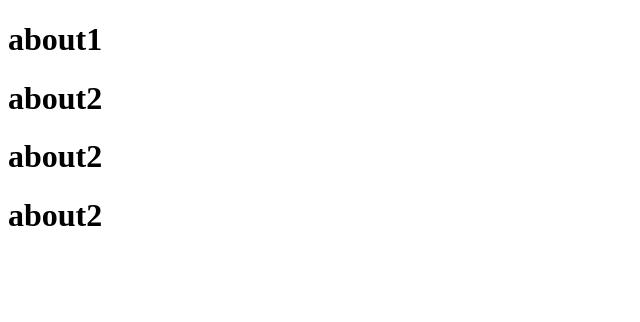
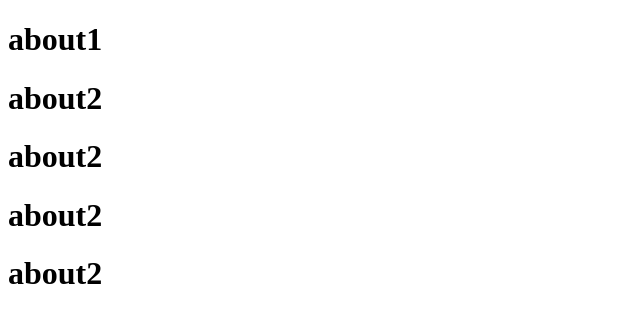
Before and after one commit to VamshiGuntoju/learning-git, a plain HTML site: page about.html in a window 1280 px wide. Shown: the whole page, without its empty margins (0-640 px from the left). Drawn offline with Linux system fonts and the light colour scheme.

Commit message:
test in about

```diff
--- a/about.html
+++ b/about.html
@@ -10,5 +10,6 @@
     <h1>about2</h1>
     <h1>about2</h1>
     <h1>about2</h1>
+    <h1>about2</h1>
 </body>
 </html>
```
